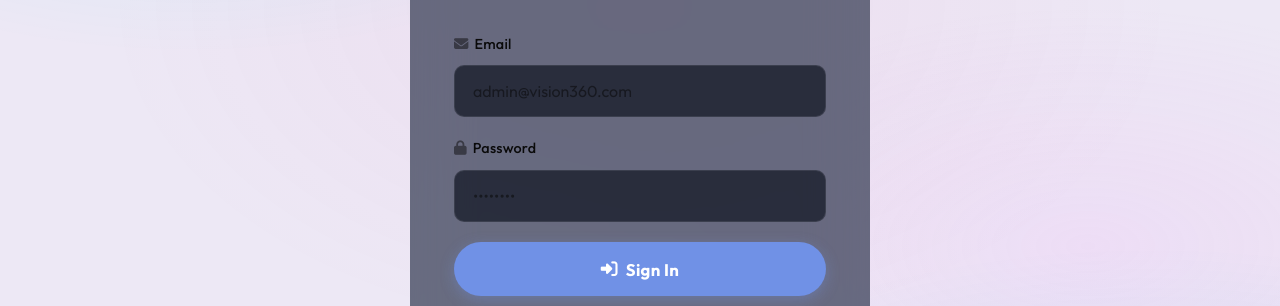
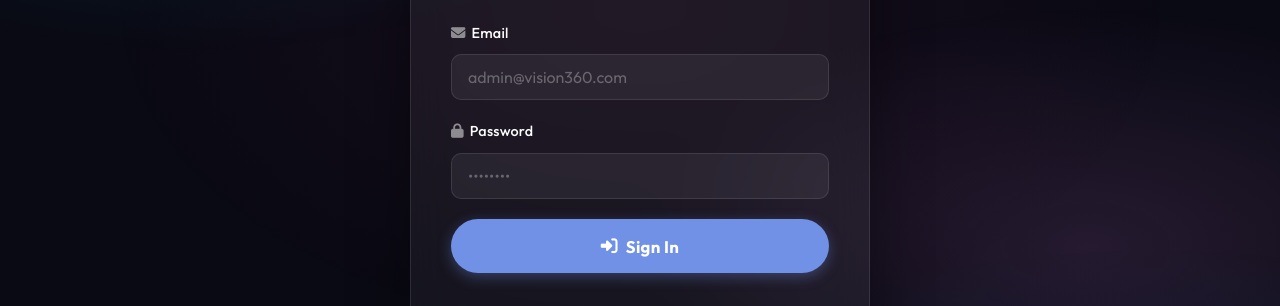
Before and after one commit to Bhumi-2303/vision360, a website with bundled scripts: page public/admin/login.html in a window 1280 px wide. Shown: the part 394-700 px from the top of the page. Built offline with nearby package versions, Linux system fonts and the light colour scheme; no server answers.

Commit message:
feat(ui): upgrade admin login page with premium glassmorphism

```diff
--- a/public/admin/login.html
+++ b/public/admin/login.html
@@ -12,7 +12,12 @@
     <link rel="stylesheet" href="https://cdnjs.cloudflare.com/ajax/libs/font-awesome/6.4.0/css/all.min.css"/>
 
     <style>
-        body { padding-top: 0; }
+        body {
+            padding-top: 0;
+            background: #0a0a14;
+            color: white;
+            font-family: 'Outfit', sans-serif;
+        }
 
         .login-page {
             min-height: 100vh;
@@ -59,13 +64,13 @@
             z-index: 1;
             width: 100%;
             max-width: 460px;
-            background: rgba(15, 25, 50, 0.6);
-            backdrop-filter: blur(28px);
-            -webkit-backdrop-filter: blur(28px);
-            border: 1px solid var(--glass-border);
-            border-radius: var(--radius-lg);
-            padding: 52px 44px;
-            box-shadow: var(--shadow-deep);
+            background: rgba(255, 255, 255, 0.05);
+            backdrop-filter: blur(20px);
+            -webkit-backdrop-filter: blur(20px);
+            border: 1px solid rgba(255, 255, 255, 0.1);
+            border-radius: 24px;
+            padding: 2.5rem;
+            box-shadow: 0 20px 60px rgba(0,0,0,0.4);
             text-align: center;
             animation: cardUp 0.65s cubic-bezier(0.4, 0, 0.2, 1) both;
         }
@@ -120,23 +125,22 @@
 
         .form-group input {
             width: 100%;
-            padding: 15px 18px;
-            background: rgba(7, 13, 26, 0.65);
-            border: 1px solid rgba(255,255,255,0.09);
-            border-radius: var(--radius-sm);
-            color: var(--text-main);
+            padding: 12px 16px;
+            background: rgba(255,255,255,0.06);
+            border: 1px solid rgba(255,255,255,0.1);
+            border-radius: 10px;
+            color: white;
             font-size: 1rem;
             font-family: 'Outfit', sans-serif;
             outline: none;
-            transition: var(--transition);
+            transition: border-color 0.3s ease;
         }
 
-        .form-group input::placeholder { color: var(--text-muted); opacity: 0.55; }
+        .form-group input::placeholder { color: rgba(255,255,255,0.3); }
 
         .form-group input:focus {
-            border-color: var(--c-secondary);
-            background: rgba(7, 13, 26, 0.85);
-            box-shadow: 0 0 0 3px rgba(79, 172, 254, 0.18);
+            border-color: var(--accent-color, #6c63ff);
+            background: rgba(255,255,255,0.09);
         }
 
         /* Buttons */
```
